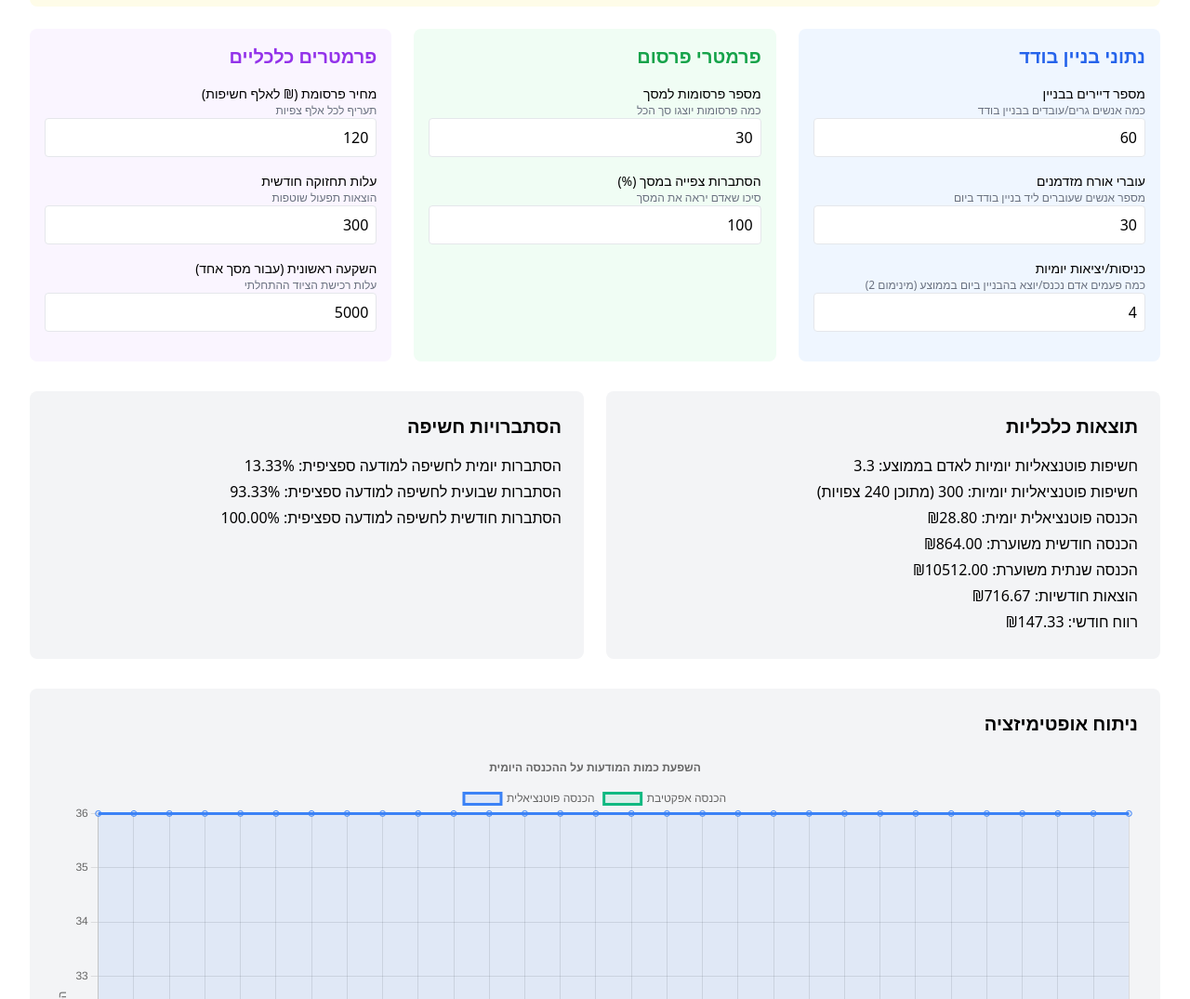
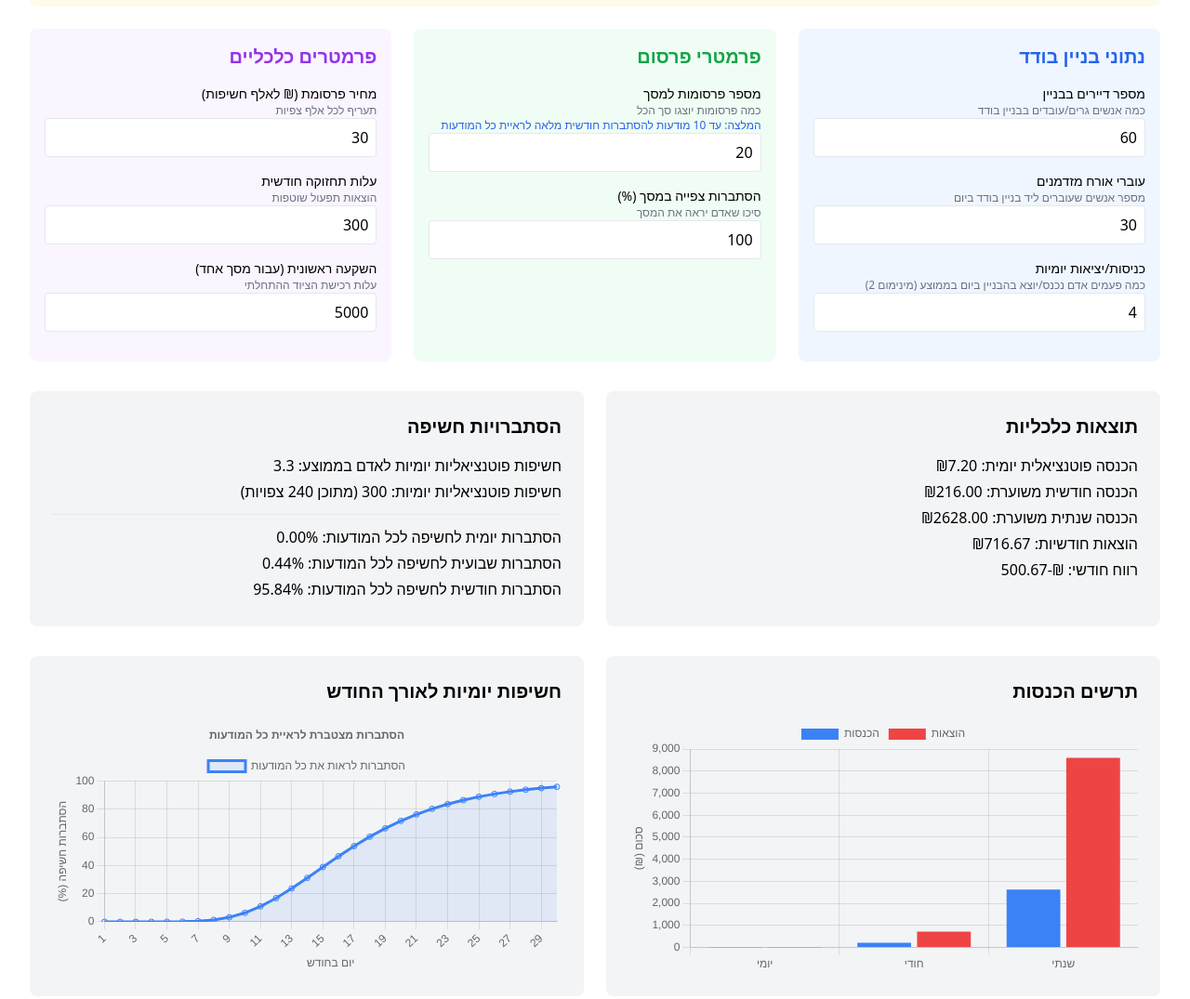
Before and after one commit to imanuel300/AdCalculatorBuilding, a plain HTML site: page main.html in a window 1280 px wide. Shown: the part 279-1354 px from the top of the page at 93% size. Drawn offline with nearby package versions, Linux system fonts and the light colour scheme.

Commit message:
חישוב לפי בעיית אספן הקלפים עם חזרה

```diff
--- a/main.html
+++ b/main.html
@@ -55,6 +55,7 @@
                 <div class="mb-4">
                     <label class="block text-sm font-medium">מספר פרסומות למסך
                         <span class="text-xs text-gray-500 block">כמה פרסומות יוצגו סך הכל</span>
+                        <span id="maxAdsRecommendation" class="text-xs text-blue-600 block"></span>
                     </label>
                     <input type="number" id="adCount" class="w-full p-2 border rounded" placeholder="מספר פרסומות">
                 </div>
@@ -103,8 +104,6 @@
         <div class="mt-8 grid md:grid-cols-2 gap-6">
             <div id="results" class="bg-gray-100 p-6 rounded-lg">
                 <h2 class="font-bold text-xl mb-4">תוצאות כלכליות</h2>
-                <p id="dailyExposuresPerPerson" class="mb-1">חשיפות פוטנציאליות יומיות לאדם: -</p>
-                <p id="dailyExposures" class="mb-1">חשיפות פוטנציאליות יומיות: - (מתוכן - צפויות)</p>
                 <p id="potentialRevenue" class="mb-1">הכנסה פוטנציאלית יומית: -</p>
                 <p id="monthlyRevenue" class="mb-1">הכנסה חודשית משוערת: -</p>
                 <p id="annualRevenue" class="mb-1">הכנסה שנתית משוערת: -</p>
@@ -113,240 +112,71 @@
             </div>
             <div id="probabilities" class="bg-gray-100 p-6 rounded-lg">
                 <h2 class="font-bold text-xl mb-4">הסתברויות חשיפה</h2>
-                <p id="dailyExposureProbability" class="mb-1">הסתברות יומית לחשיפה למודעה ספציפית: -</p>
-                <p id="weeklyExposureProbability" class="mb-1">הסתברות שבועית לחשיפה למודעה ספציפית: -</p>
-                <p id="monthlyExposureProbability" class="mb-1">הסתברות חודשית לחשיפה למודעה ספציפית: -</p>
+                <p id="dailyExposuresPerPerson" class="mb-1">חשיפות פוטנציאליות יומיות לאדם: -</p>
+                <p id="dailyExposures" class="mb-1">חשיפות פוטנציאליות יומיות: - (מתוכן - צפויות)</p>
+                <hr class="my-3">
+                <p id="dailyAllAdsProbability" class="mb-1">הסתברות יומית לחשיפה לכל המודעות: -</p>
+                <p id="weeklyAllAdsProbability" class="mb-1">הסתברות שבועית לחשיפה לכל המודעות: -</p>
+                <p id="monthlyAllAdsProbability" class="mb-1">הסתברות חודשית לחשיפה לכל המודעות: -</p>
             </div>
         </div>
 
-        <div class="mt-8">
-            <div class="bg-gray-100 p-6 rounded-lg">
-                <h2 class="font-bold text-xl mb-4">ניתוח אופטימיזציה</h2>
-                <canvas id="optimizationChart"></canvas>
-            </div>
-        </div>
-
-        <div class="mt-8">
-            <div class="bg-gray-100 p-6 rounded-lg">
-                <h2 class="font-bold text-xl mb-4">ניתוח חשיפות לאדם</h2>
-                <canvas id="exposuresPerPersonChart"></canvas>
-            </div>
-        </div>
-
-        <div class="mt-8">
+        <div class="mt-8 grid md:grid-cols-2 gap-6">
             <div class="bg-gray-100 p-6 rounded-lg">
                 <h2 class="font-bold text-xl mb-4">תרשים הכנסות</h2>
                 <canvas id="revenueChart"></canvas>
+            </div>
+            <div class="bg-gray-100 p-6 rounded-lg">
+                <h2 class="font-bold text-xl mb-4">חשיפות יומיות לאורך החודש</h2>
+                <canvas id="monthlyExposuresChart"></canvas>
             </div>
         </div>
     </div>
 
     <script>
     let currentChart = null;
-    let optimizationChart = null;
-    let exposuresPerPersonChart = null;
+    let monthlyExposuresChart = null;
 
-    function calculateOptimizationData() {
-        const adCount = +document.getElementById('adCount').value;
-        const baseExposureProbability = +document.getElementById('adExposureProbability').value / 100;
-        const adPrice = +document.getElementById('adPrice').value;
-        const residentsCount = +document.getElementById('residentsCount').value;
-        const passersbyCount = +document.getElementById('passersbyCount').value;
-        const dailyMovements = +document.getElementById('dailyMovements').value;
+    function calculateMonthlyProbability(movements, adCount, baseProb, days = 30) {
+        // חישוב הסתברות לראות מודעה ספציפית במעבר אחד
+        const singlePassProbability = baseProb / adCount;
+        // הסתברות יומי לראות מודעה ספציפית
+        const dailyProbability = Math.min(1, singlePassProbability * movements);
+        // הסתברות חצטברת
+        return Math.min(100, (1 - Math.pow(1 - dailyProbability, days)) * 100);
+    }
 
-        const dataPoints = [];
-        const residentExposures = residentsCount * dailyMovements;
-        const passersbyExposures = passersbyCount * 2;
-        const totalDailyExposures = residentExposures + passersbyExposures;
+    function calculateAllAdsProbability(movements, adCount, baseProb, days = 30) {
+        // חישוב הסתברות לראות מודעה כלשהי במעבר אחד
+        const singlePassProbability = baseProb / adCount;
+        const dailyAttempts = movements * days; // מספר נסיונות כולל
 
-        // חישוב עבור טווח של 1 עד 30 מודעות
-        for (let i = 1; i <= 30; i++) {
-            // חישוב חשיפות פוטנציאליות
-            const potentialDailyExposures = totalDailyExposures;
-            // חישוב חשיפות בפועל - רק על הדיירים
-            const actualDailyExposures = residentExposures * (baseExposureProbability);
+        // הסתברות לא לראות מודעה ספציפית בכל הנסיונות
+        const missProb = Math.pow(1 - singlePassProbability, dailyAttempts);
 
-            // מחלקים את החשיפות בין כל המודעות באופן שווה
-            const exposuresPerAd = actualDailyExposures / i;
-            const revenuePerAd = (adPrice / 1000) * exposuresPerAd;
+        // הסתברות לראות את כל המודעות = הסתברות שלא פספסנו אף אחת
+        const seeAllProb = Math.pow(1 - missProb, adCount);
 
-            // חישוב אפקטיביות (הכנסה בפועל)
-            const effectiveRevenue = revenuePerAd * i; // הכנסה כוללת מכל המודעות
-            const potentialRevenue = (adPrice / 1000) * (potentialDailyExposures / i) * i;
+        return Math.min(100, seeAllProb * 100);
+    }
 
-            dataPoints.push({
-                adCount: i,
-                potential: potentialRevenue,
-                effective: effectiveRevenue,
-                probability: baseExposureProbability
-            });
+    function calculateMaxAds() {
+        const dailyMovements = Math.max(2, +document.getElementById('dailyMovements').value || 2);
+        const baseExposureProbability = Math.max(0, Math.min(100, +document.getElementById('adExposureProbability').value || 0)) / 100;
+
+        let maxAds = 1;
+        while (maxAds < 1000) {
+            const monthlyProbability = calculateAllAdsProbability(dailyMovements, maxAds, baseExposureProbability, 30);
+
+            if (monthlyProbability < 99.99) {
+                maxAds--;
+                break;
+            }
+            maxAds++;
         }
 
-        return dataPoints;
-    }
-
-    function updateOptimizationChart() {
-        const data = calculateOptimizationData();
-        const ctx = document.getElementById('optimizationChart').getContext('2d');
-
-        if (optimizationChart) {
-            optimizationChart.destroy();
-        }
-
-        optimizationChart = new Chart(ctx, {
-            type: 'line',
-            data: {
-                labels: data.map(d => d.adCount),
-                datasets: [
-                    {
-                        label: 'הכנסה פוטנציאלית',
-                        data: data.map(d => d.potential),
-                        borderColor: '#3B82F6',
-                        backgroundColor: 'rgba(59, 130, 246, 0.1)',
-                        fill: true
-                    },
-                    {
-                        label: 'הכנסה אפקטיבת',
-                        data: data.map(d => d.effective),
-                        borderColor: '#10B981',
-                        backgroundColor: 'rgba(16, 185, 129, 0.1)',
-                        fill: true
-                    }
-                ]
-            },
-            options: {
-                responsive: true,
-                plugins: {
-                    title: {
-                        display: true,
-                        text: 'השפעת כמות המודעות על ההכנסה היומית'
-                    },
-                    tooltip: {
-                        callbacks: {
-                            label: function(context) {
-                                const dataPoint = data[context.dataIndex];
-                                if (context.dataset.label === 'הכנסה פוטנציאלית') {
-                                    return `הכנסה פוטנציאליות: ${dataPoint.potential.toFixed(2)}₪`;
-                                } else {
-                                    return `הכנסה בפועל: ${dataPoint.effective.toFixed(2)}₪ (${(dataPoint.probability * 100).toFixed(1)}% אפקטיביות)`;
-                                }
-                            }
-                        }
-                    }
-                },
-                scales: {
-                    x: {
-                        title: {
-                            display: true,
-                            text: 'מספר מודעות'
-                        }
-                    },
-                    y: {
-                        title: {
-                            display: true,
-                            text: 'הכנסה יומית (₪)'
-                        }
-                    }
-                }
-            }
-        });
-    }
-
-    function calculateExposuresPerPerson() {
-        const baseExposureProbability = +document.getElementById('adExposureProbability').value / 100;
-        const dailyMovements = +document.getElementById('dailyMovements').value;
-
-        const dataPoints = [];
-
-        // חישוב עבור טווח של 1 עד 30 מודעות
-        for (let i = 1; i <= 30; i++) {
-            // חישוב חשיפות פוטנציאליות ימיות לאדם
-            const potentialDailyExposures = dailyMovements;
-
-            // חישוב חשיפות בפועל (עם התחשבות בהסתברות)
-            const optimalAdCount = 5;
-            const dropoffRate = 0.2;
-            const adjustedProbability = baseExposureProbability *
-                (i <= optimalAdCount ? 1 : Math.exp(-dropoffRate * (i - optimalAdCount)));
-
-            // מחלקים את ההסתברות לצפייה בין כל המודעות
-            const actualDailyExposures = (potentialDailyExposures * adjustedProbability) / i;
-
-            dataPoints.push({
-                adCount: i,
-                potentialMonthly: potentialDailyExposures * 30,
-                actualMonthly: actualDailyExposures * 30
-            });
-        }
-
-        return dataPoints;
-    }
-
-    function updateExposuresChart() {
-        const data = calculateExposuresPerPerson();
-        const ctx = document.getElementById('exposuresPerPersonChart').getContext('2d');
-
-        if (exposuresPerPersonChart) {
-            exposuresPerPersonChart.destroy();
-        }
-
-        exposuresPerPersonChart = new Chart(ctx, {
-            type: 'line',
-            data: {
-                labels: data.map(d => d.adCount),
-                datasets: [
-                    {
-                        label: 'חשיפות פוטנציאליות בחודש',
-                        data: data.map(d => d.potentialMonthly),
-                        borderColor: '#8B5CF6',
-                        backgroundColor: 'rgba(139, 92, 246, 0.1)',
-                        fill: true
-                    },
-                    {
-                        label: 'חשיפות צפויות בפועל',
-                        data: data.map(d => d.actualMonthly),
-                        borderColor: '#EC4899',
-                        backgroundColor: 'rgba(236, 72, 153, 0.1)',
-                        fill: true
-                    }
-                ]
-            },
-            options: {
-                responsive: true,
-                plugins: {
-                    title: {
-                        display: true,
-                        text: 'חשיפות חודשיות ממוצעות לאדם'
-                    },
-                    tooltip: {
-                        callbacks: {
-                            label: function(context) {
-                                const dataPoint = data[context.dataIndex];
-                                if (context.dataset.label === 'חשיפות פוטנציאליות בחודש') {
-                                    return `חשיפות פוטנציאליות: ${dataPoint.potentialMonthly.toFixed(0)} בחודש`;
-                                } else {
-                                    return `חשיפות צפוי��ת: ${dataPoint.actualMonthly.toFixed(0)} בחודש`;
-                                }
-                            }
-                        }
-                    }
-                },
-                scales: {
-                    x: {
-                        title: {
-                            display: true,
-                            text: 'מספר מודעות'
-                        }
-                    },
-                    y: {
-                        title: {
-                            display: true,
-                            text: 'מספר חשיפות חודשיות'
-                        }
-                    }
-                }
-            }
-        });
+        document.getElementById('maxAdsRecommendation').textContent =
+            `המלצה: עד ${maxAds} מודעות להסתברות חודשית מלאה לראיית כל המודעות`;
     }
 
     function calculateRevenue() {
@@ -361,7 +191,7 @@
         const maintenanceCost = Math.max(0, +document.getElementById('maintenanceCost').value || 0);
         const initialInvestment = Math.max(0, +document.getElementById('initialInvestment').value || 0);
 
-        // חישוב זשיפות פוטנציאליות - מפרידים בין דיירים לעוברי אורח
+        // חיש��ב זשיפות פוטנציאליות - מפרידים בין דיירים לעוברי אורח
         const residentExposures = residentsCount * dailyMovements * screenCount; // דיירים עם מספר כניסות/יציאות מלא
         const passersbyExposures = passersbyCount * 2 * screenCount; // עוברי אורח עם 2 חשיפות בלבד (כניסה ויציאה)
         const potentialDailyExposures = residentExposures + passersbyExposures;
@@ -386,19 +216,31 @@
         const monthlyProfit = monthlyRevenue - monthlyExpenses;
 
         // חישוב הסתברויות
-        // הסתברות לראות מודעה כפציפית במעבר אחד
-        const singlePassProbability = adExposureProbability / 100 / adCount; // מחלקים את ההסתברות בין כל המודעות
-        // הסתברות לראות מודעה ספציפית במהלך יום (רק עבור דיירים)
-        const dailyExposureProbability = Math.min(100, singlePassProbability * dailyMovements * 100);
-        // הסתברות מצטברת לשבוע וחודש
-        const weeklyExposureProbability = Math.min(100, dailyExposureProbability * 7);
-        const monthlyExposureProbability = Math.min(100, dailyExposureProbability * 30);
+        const dailyAllAdsProbability = calculateAllAdsProbability(
+            dailyMovements,
+            adCount,
+            adExposureProbability / 100,
+            1
+        );
+        const weeklyAllAdsProbability = calculateAllAdsProbability(
+            dailyMovements,
+            adCount,
+            adExposureProbability / 100,
+            7
+        );
+        const monthlyAllAdsProbability = calculateAllAdsProbability(
+            dailyMovements,
+            adCount,
+            adExposureProbability / 100,
+            30
+        );
 
-        // עדכון תצורה
+        // עדכון תוג
+        document.getElementById('dailyExposuresPerPerson').textContent =
+            `חשיפות פוטנציאליות יומיות לאדם בממוצע: ${averageExposuresPerPerson.toFixed(1)}`;
         document.getElementById('dailyExposures').textContent =
             `חשיפות פוטנציאליות יומיות: ${potentialDailyExposures.toFixed(0)} (מתוכן ${actualDailyExposures.toFixed(0)} צפויות)`;
-        document.getElementById('dailyExposuresPerPerson').textContent =
-            `חשיפות פוטנצאליות יומיות לאדם בממוצע: ${averageExposuresPerPerson.toFixed(1)}`;
+
         document.getElementById('potentialRevenue').textContent =
             `הכנסה פוטנציאלית יומית: ₪${dailyRevenue.toFixed(2)}`;
         document.getElementById('monthlyRevenue').textContent =
@@ -409,12 +251,12 @@
             `הוצאות חודשיות: ₪${monthlyExpenses.toFixed(2)}`;
         document.getElementById('monthlyProfit').textContent =
             `רווח חודשי: ₪${monthlyProfit.toFixed(2)}`;
-        document.getElementById('dailyExposureProbability').textContent =
-            `הסתברות יומית לחשיפה למודעה ספציפית: ${dailyExposureProbability.toFixed(2)}%`;
-        document.getElementById('weeklyExposureProbability').textContent =
-            `הסתברות שבועית לחשיפה למודעה ספציפית: ${weeklyExposureProbability.toFixed(2)}%`;
-        document.getElementById('monthlyExposureProbability').textContent =
-            `הסתברות חודשית לחשיפה למודעה ספציפית: ${monthlyExposureProbability.toFixed(2)}%`;
+        document.getElementById('dailyAllAdsProbability').textContent =
+            `הסתברות יומית לחשיפה לכל המודעות: ${dailyAllAdsProbability.toFixed(2)}%`;
+        document.getElementById('weeklyAllAdsProbability').textContent =
+            `הסתברות שבועית לחשיפה לכל המודעות: ${weeklyAllAdsProbability.toFixed(2)}%`;
+        document.getElementById('monthlyAllAdsProbability').textContent =
+            `הסתברות חודשית לחשיפה לכל המודעות: ${monthlyAllAdsProbability.toFixed(2)}%`;
 
         // עדכון גרף
         const ctx = document.getElementById('revenueChart').getContext('2d');
@@ -426,7 +268,7 @@
         currentChart = new Chart(ctx, {
             type: 'bar',
             data: {
-                labels: ['יומי', 'חודשי', 'שנתי'],
+                labels: ['יומי', 'חודי', 'שנתי'],
                 datasets: [
                     {
                         label: 'הכנסות',
@@ -458,8 +300,8 @@
             }
         });
 
-        updateOptimizationChart();
-        updateExposuresChart();
+        updateMonthlyExposuresChart();
+        calculateMaxAds();
     }
 
     function fillDummyData() {
@@ -467,13 +309,85 @@
         document.getElementById('residentsCount').value = 60; // 20 דירות, 3 אנשים לדירה
         document.getElementById('passersbyCount').value = 30;
         document.getElementById('dailyMovements').value = 4;  // מינימום 2 (כניסה ויציאה)
-        document.getElementById('adCount').value = 30;
+        document.getElementById('adCount').value = 20;
         document.getElementById('adExposureProbability').value = 100;
-        document.getElementById('adPrice').value = 120;
+        document.getElementById('adPrice').value = 30;
         document.getElementById('maintenanceCost').value = 300;
         document.getElementById('initialInvestment').value = 5000;
 
         calculateRevenue();
+        calculateMaxAds();
+    }
+
+    function updateMonthlyExposuresChart() {
+        const ctx = document.getElementById('monthlyExposuresChart').getContext('2d');
+        const days = Array.from({length: 30}, (_, i) => i + 1);
+
+        // קבלת נתונים מהחישוב הקיים
+        const dailyMovements = +document.getElementById('dailyMovements').value;
+        const adCount = +document.getElementById('adCount').value;
+        const baseExposureProbability = +document.getElementById('adExposureProbability').value / 100;
+
+        // חישוב הסתברות לחשיפה למודעה בודדת
+        const singleAdProbability = baseExposureProbability / adCount; // הסתברות בסיסית למודעה בודדת
+        const dailyProbability = Math.min(1, singleAdProbability * dailyMovements); // הסתברות יומית מצטברת
+
+        // חישוב הסתברות מצטברת לאורך החודש
+        const cumulativeProbabilities = days.map(day => {
+            return calculateAllAdsProbability(dailyMovements, adCount, baseExposureProbability, day);
+        });
+
+        if (monthlyExposuresChart) {
+            monthlyExposuresChart.destroy();
+        }
+
+        monthlyExposuresChart = new Chart(ctx, {
+            type: 'line',
+            data: {
+                labels: days,
+                datasets: [
+                    {
+                        label: 'הסתברות לראות את כל המודעות',
+                        data: cumulativeProbabilities,
+                        borderColor: '#3B82F6',
+                        backgroundColor: 'rgba(59, 130, 246, 0.1)',
+                        fill: true
+                    }
+                ]
+            },
+            options: {
+                responsive: true,
+                plugins: {
+                    title: {
+                        display: true,
+                        text: 'הסתברות מצטברת לראיית כל המודעות'
+                    },
+                    tooltip: {
+                        callbacks: {
+                            label: function(context) {
+                                return `הסתברות לראות את כל המודעות: ${context.raw.toFixed(1)}%`;
+                            }
+                        }
+                    }
+                },
+                scales: {
+                    x: {
+                        title: {
+                            display: true,
+                            text: 'יום בחודש'
+                        }
+                    },
+                    y: {
+                        title: {
+                            display: true,
+                            text: 'הסתברות חשיפה (%)'
+                        },
+                        min: 0,
+                        max: 100
+                    }
+                }
+            }
+        });
     }
 
     // הוספת אירוע טעינ ראשונית
@@ -481,8 +395,11 @@
 
     // הוספת מאזיני אירועים לכל שדה
     document.querySelectorAll('input[type="number"]').forEach(input => {
-        input.addEventListener('input', calculateRevenue);
+        input.addEventListener('input', () => {
+            calculateRevenue();
+            calculateMaxAds();
         });
+    });
     </script>
 </body>
 </html>
```
